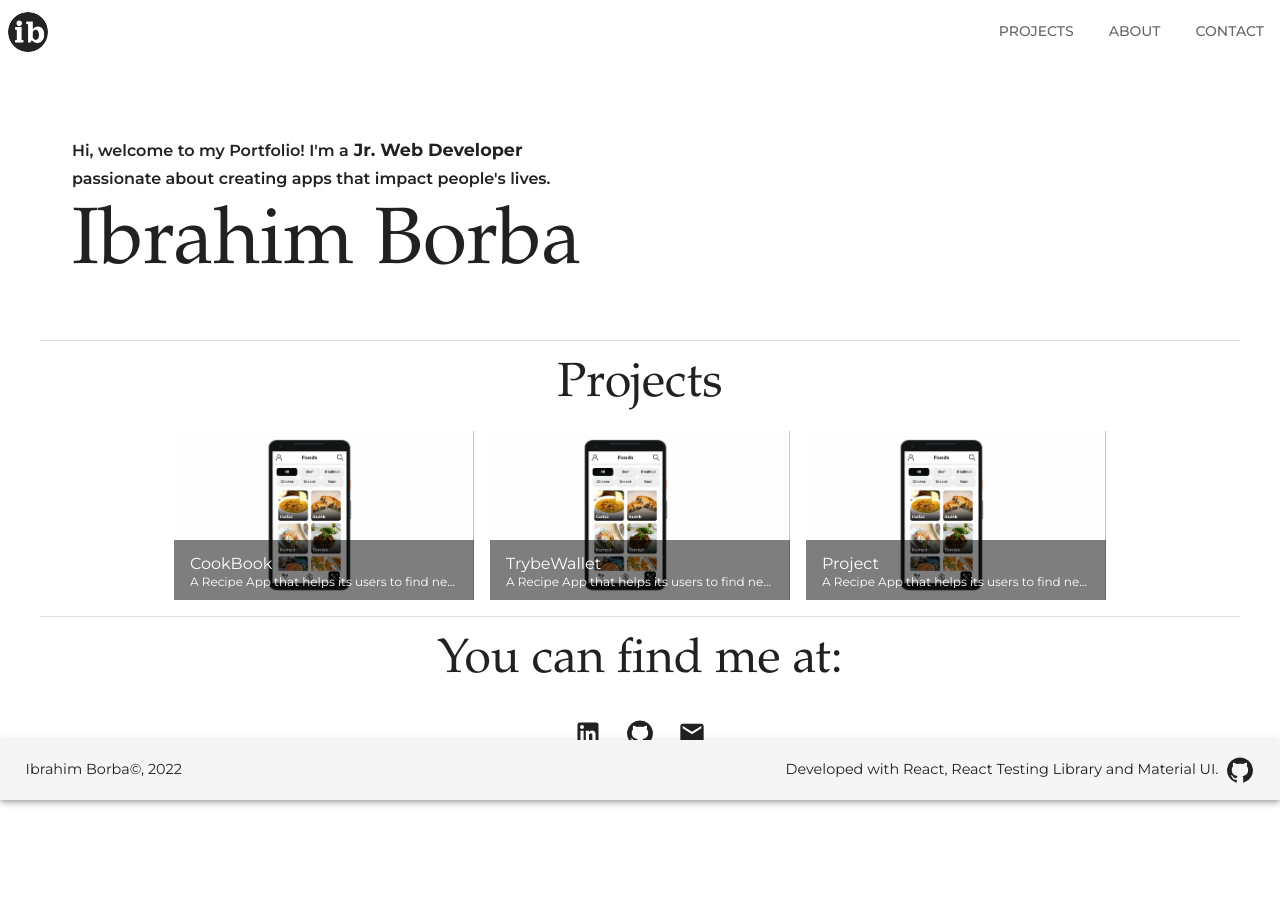
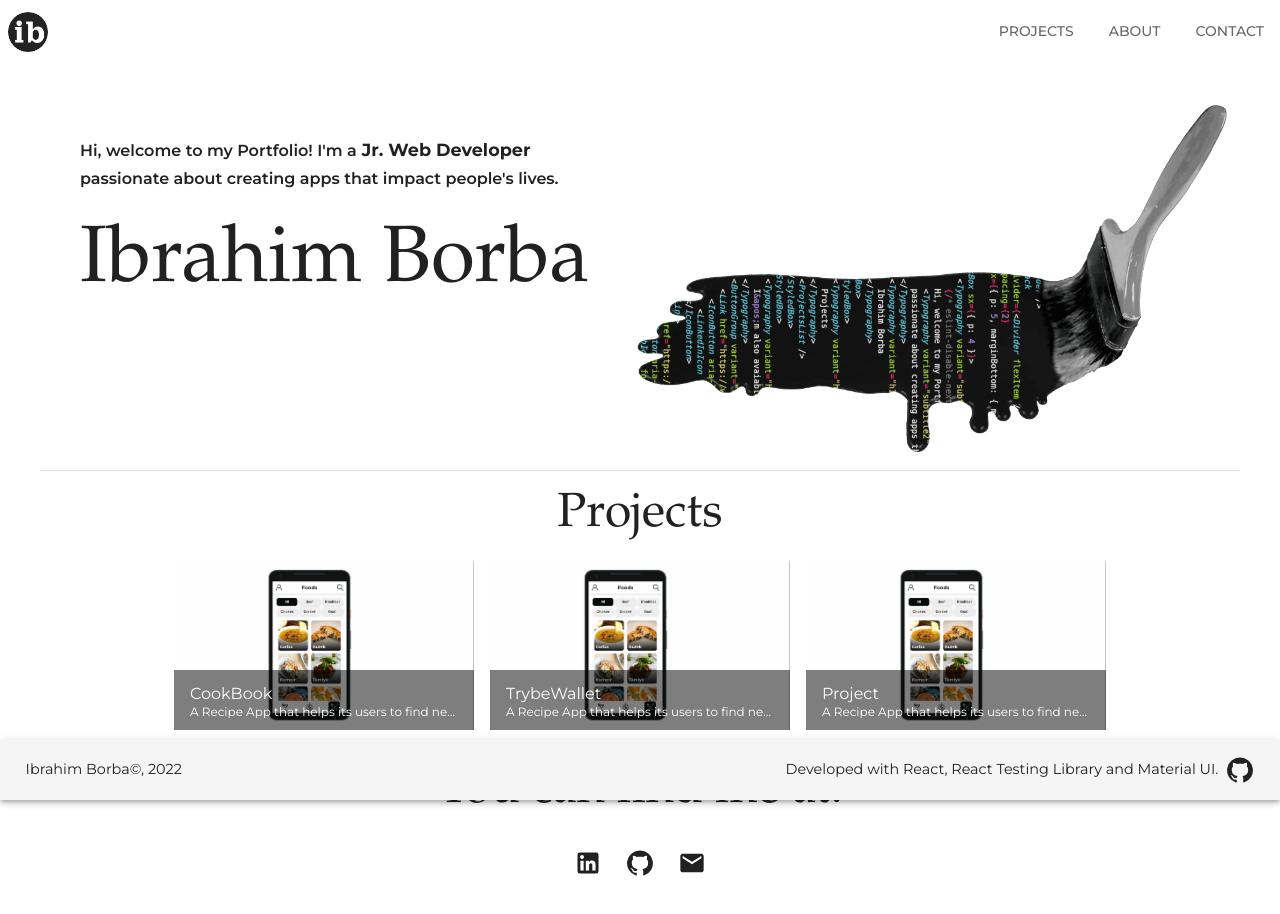
Before and after one commit to ibrahimborba/my-portfolio, a React (Create React App) app: page / in a window 1280 px wide. Shown: the top 914 px of the page. Before the commit the page ends 849 px from the top, so only its background shows below. Built offline with nearby package versions, Linux system fonts and the light colour scheme; a web font is replaced by a local one.

Commit message:
style: add cover image to Home page

```diff
--- a/src/pages/Home/Home.jsx
+++ b/src/pages/Home/Home.jsx
@@ -3,11 +3,13 @@ import Box from '@mui/material/Box';
 import Divider from '@mui/material/Divider';
 import Stack from '@mui/material/Stack';
 import Typography from '@mui/material/Typography';
+import CardMedia from '@mui/material/CardMedia';
 import { Footer } from '../../components/Footer';
 import { StyledBox } from '../../styles/GlobalTheme';
 import { Header } from '../../components/Header';
 import { ProjectsList } from '../../components/ProjectsList';
-import AvaiableAt from '../../components/AvaiableAt/AvaiableAt';
+import { AvaiableAt } from '../../components/AvaiableAt';
+import cover from '../../images/cover.png';
 
 function Home() {
   return (
@@ -18,8 +20,9 @@ function Home() {
         spacing={2}
         sx={{ p: 5, marginBottom: { md: '50px', xs: '100px' } }}
       >
+        <Stack direction="row" justifyContent="center">
           <Box sx={{ p: 4 }}>
-          <Typography variant="subtitle1" gutterBottom sx={{ maxWidth: '520px' }}>
+            <Typography variant="subtitle1" gutterBottom sx={{ maxWidth: '520px', mb: 3 }}>
               {/* eslint-disable-next-line max-len -- Unable full text content   */}
               Hi, welcome to my Portfolio! I&apos;m a
               <Typography variant="subtitle2" display="inline"> Jr. Web Developer </Typography>
@@ -29,6 +32,17 @@ function Home() {
               Ibrahim Borba
             </Typography>
           </Box>
+          <CardMedia
+            alt="painting code"
+            component="img"
+            image={cover}
+            sx={{
+              height: 350,
+              width: 600,
+              display: { xs: 'none', md: 'flex' },
+            }}
+          />
+        </Stack>
         <StyledBox>
           <Typography variant="h2" gutterBottom>
             Projects
```
Also changed, not shown: src/images/cover.png (added). Lines whose indentation alone changed are shown as unchanged.
